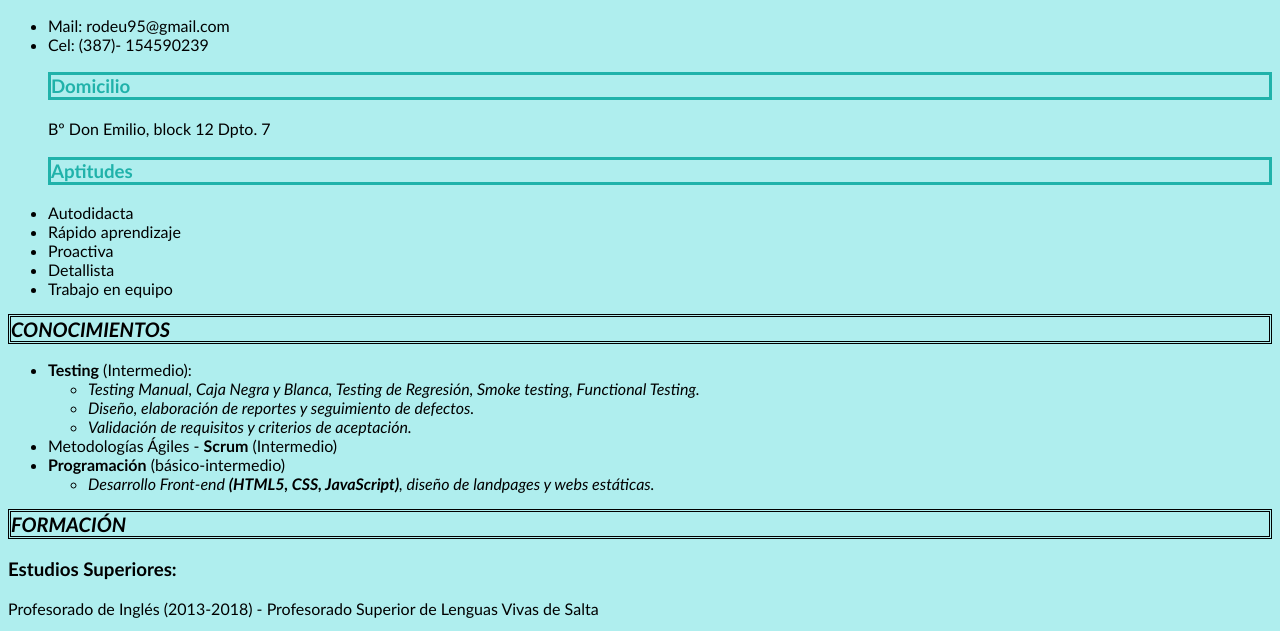
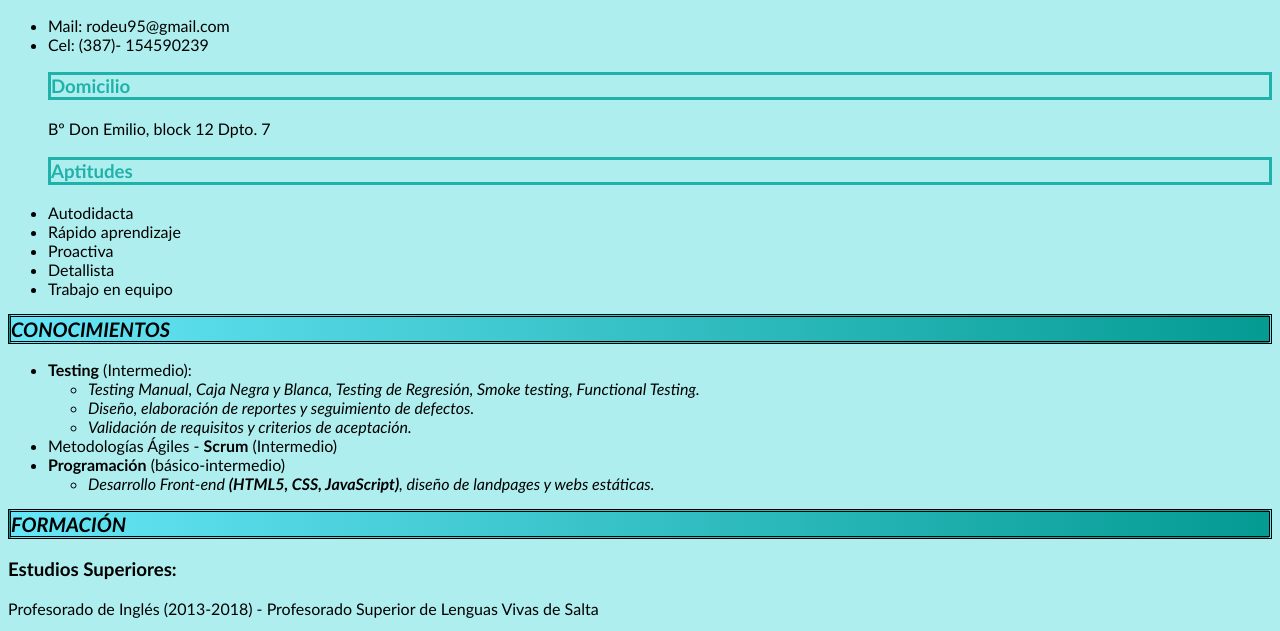
Before and after one commit to rodeu95/CV, a plain HTML site: page index.html in a window 1280 px wide. Shown: the part 161-792 px from the top of the page. Drawn offline with Linux system fonts and the light colour scheme.

Commit message:
Add files via upload

```diff
--- a/index.css
+++ b/index.css
@@ -30,6 +30,7 @@ body { background-color: PaleTurquoise;
     font-weight: bold;
     font-size: 20px;
     border-style: double;
+    background-image: linear-gradient(to right, rgb(103, 230, 247) , rgb(4, 155, 147))
 }
 #con {
     font-weight:bold;
```
